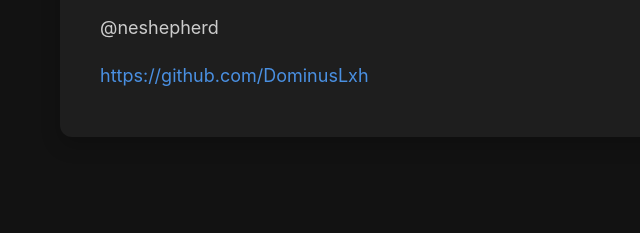
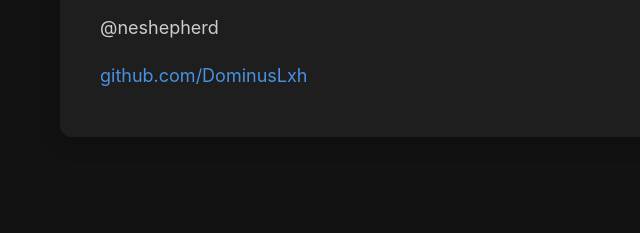
Before and after one commit to DominusLxh/portfolio_site_v2, a plain HTML site: page contact.html in a window 1280 px wide. Shown: the part 904-1137 px from the top of the page, 0-640 px from the left. Drawn offline with Linux system fonts and the light colour scheme; some icons are missing.

Commit message:
Add files via upload

```diff
--- a/contact.html
+++ b/contact.html
@@ -51,7 +51,7 @@
         <ul class="contact-list">
           <li><i class="fas fa-envelope"></i> neshepherd@mail.ru</li>
           <li><i class="fab fa-telegram"></i> @neshepherd</li>
-          <li><i class="fab fa-github"></i> <a href="https://github.com/DominusLxh" target="_blank">https://github.com/DominusLxh</a></li>
+          <li><i class="fab fa-github"></i> <a href="https://github.com/DominusLxh" target="_blank">github.com/DominusLxh</a></li>
         </ul>
       </section>
     </div>
```
